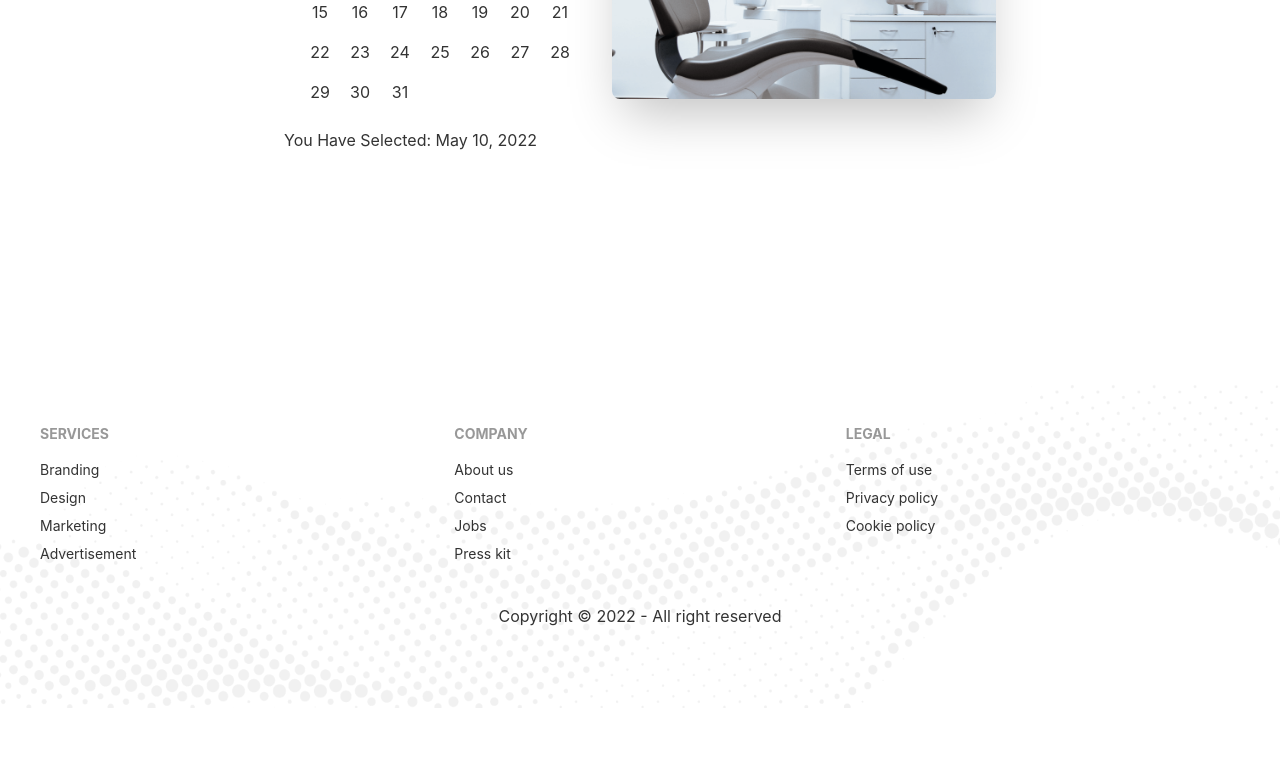
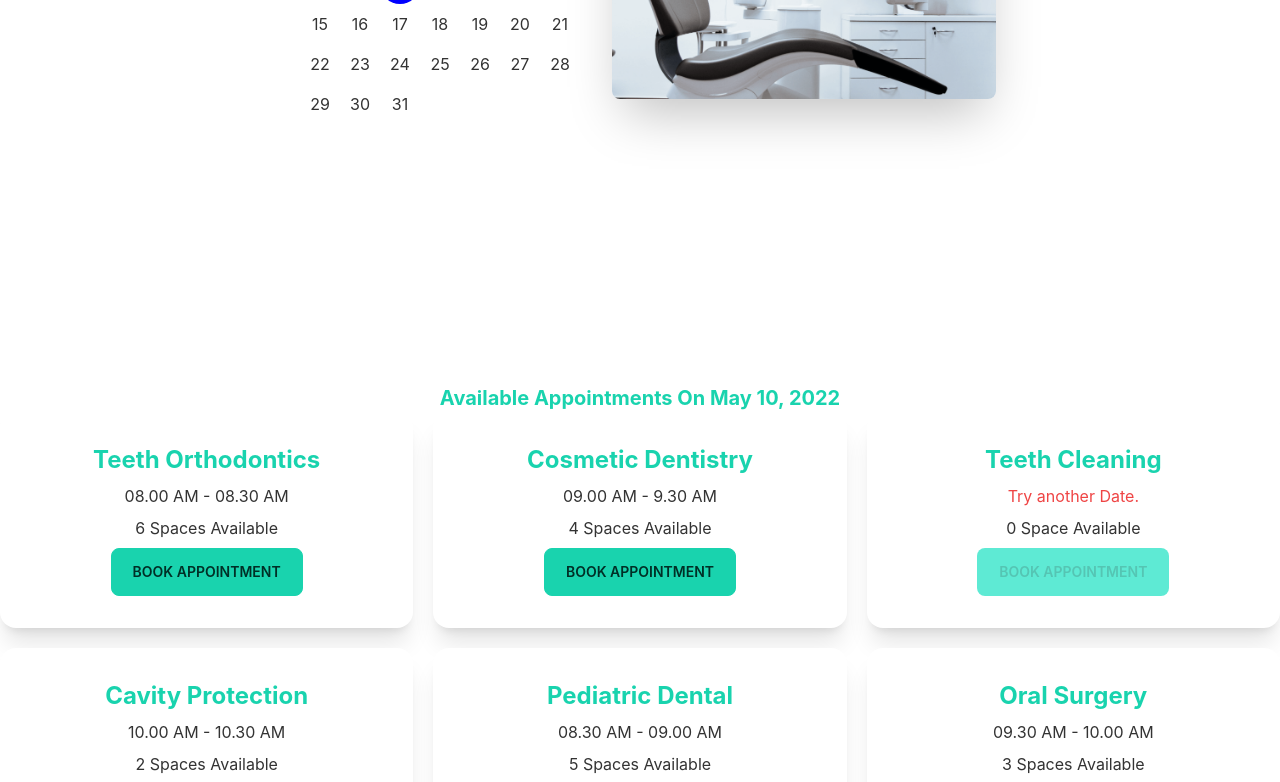
Before and after one commit to AshikurRahmanMunna/doctors-portal-client, a React (Create React App) app: page /appointment in a window 1280 px wide. Shown: the part 480-1262 px from the top of the page. Before the commit the page ends 1188 px from the top, so only its background shows below. Built offline with nearby package versions, Linux system fonts and the light colour scheme.

Commit message:
Appointment card done

```diff
--- /dev/null
+++ b/public/services.json
@@ -0,0 +1,54 @@
+[
+  {
+    "_id": 1,
+    "name": "Teeth Orthodontics",
+    "slots": [
+      "08.00 AM - 08.30 AM",
+      "08.30 AM - 09.00 AM",
+      "09.00 AM - 9.30 AM",
+      "09.30 AM - 10.00 AM",
+      "10.00 AM - 10.30 AM",
+      "10.30 AM - 11.00 AM"
+    ]
+  },
+  {
+    "_id": 2,
+    "name": "Cosmetic Dentistry",
+    "slots": [
+      "09.00 AM - 9.30 AM",
+      "09.30 AM - 10.00 AM",
+      "10.00 AM - 10.30 AM",
+      "10.30 AM - 11.00 AM"
+    ]
+  },
+  {
+    "_id": 3,
+    "name": "Teeth Cleaning",
+    "slots": []
+  },
+  {
+    "_id": 4,
+    "name": "Cavity Protection",
+    "slots": ["10.00 AM - 10.30 AM", "10.30 AM - 11.00 AM"]
+  },
+  {
+    "_id": 5,
+    "name": "Pediatric Dental",
+    "slots": [
+      "08.30 AM - 09.00 AM",
+      "09.00 AM - 9.30 AM",
+      "09.30 AM - 10.00 AM",
+      "10.00 AM - 10.30 AM",
+      "10.30 AM - 11.00 AM"
+    ]
+  },
+  {
+    "_id": 6,
+    "name": "Oral Surgery",
+    "slots": [
+      "09.30 AM - 10.00 AM",
+      "10.00 AM - 10.30 AM",
+      "10.30 AM - 11.00 AM"
+    ]
+  }
+]
--- a/src/Pages/Appointment/Appointment.js
+++ b/src/Pages/Appointment/Appointment.js
@@ -1,11 +1,14 @@
-import React from 'react';
+import React, { useState } from 'react';
 import Footer from '../Shared/Footer';
 import AppointmentBanner from './AppointmentBanner';
+import AvailableAppointments from './AvailableAppointments';
 
 const Appointment = () => {
+    const [date, setDate] = useState(new Date());
     return (
         <div>
-            <AppointmentBanner></AppointmentBanner>
+            <AppointmentBanner date={date} setDate={setDate}></AppointmentBanner>
+            <AvailableAppointments date={date}></AvailableAppointments>
             <Footer></Footer>
         </div>
     );
--- a/src/Pages/Appointment/AppointmentBanner.js
+++ b/src/Pages/Appointment/AppointmentBanner.js
@@ -1,11 +1,9 @@
-import React, { useState } from "react";
+import React from "react";
 import chair from "../../assets/images/chair.png";
 import { DayPicker } from "react-day-picker";
 import "react-day-picker/dist/style.css";
-import { format } from "date-fns";
 
-const AppointmentBanner = () => {
-  const [date, setDate] = useState(new Date());
+const AppointmentBanner = ({date, setDate}) => {
   return (
     <div class="hero min-h-screen">
       <div class="hero-content flex-col lg:flex-row-reverse">
@@ -16,7 +14,6 @@
         />
         <div>
           <DayPicker mode="single" selected={date} onSelect={setDate} />
-          <p>You Have Selected: {format(date, "PP")}</p>
         </div>
       </div>
     </div>
--- a/src/Pages/Appointment/AvailableAppointments.js
+++ b/src/Pages/Appointment/AvailableAppointments.js
@@ -0,0 +1,29 @@
+import { format } from "date-fns";
+import React, { useEffect, useState } from "react";
+import Service from "./Service";
+
+const AvailableAppointments = ({ date }) => {
+  const [services, setServices] = useState([]);
+  useEffect(() => {
+    fetch("services.json")
+      .then((res) => res.json())
+      .then((data) => setServices(data));
+  }, []);
+  return (
+    <div>
+      <h4 className="text-xl font-bold text-center text-secondary">
+        Available Appointments On {format(date, "PP")}
+      </h4>
+      <div className="grid grid-cols-1 lg:grid-cols-3 md:grid-cols-2 gap-5">
+          {
+              services.map(service => <Service
+              key={service._id}
+              service={service}
+              ></Service>)
+          }
+      </div>
+    </div>
+  );
+};
+
+export default AvailableAppointments;
--- /dev/null
+++ b/src/Pages/Appointment/Service.js
@@ -0,0 +1,27 @@
+import React from "react";
+
+const Service = ({ service }) => {
+  const { name, slots } = service;
+  return (
+    <div class="card lg:max-w-lg bg-base-100 shadow-xl">
+      <div class="card-body">
+        <h2 class="text-center text-2xl font-bold text-secondary">{name}</h2>
+        <p className="text-center">
+            {
+                slots.length > 0
+                ? <span>{slots[0]}</span>
+                : <span className="text-red-500">Try another Date.</span>
+            }
+        </p>
+        <p className="text-center">
+          {slots.length} {slots.length > 1 ? "Spaces" : "Space"} Available
+        </p>
+        <div class="card-actions justify-center">
+          <button disabled={slots.length === 0 ? true : false} class="btn btn-secondary uppercase w-48 disabled:bg-teal-300">Book Appointment</button>
+        </div>
+      </div>
+    </div>
+  );
+};
+
+export default Service;
```
